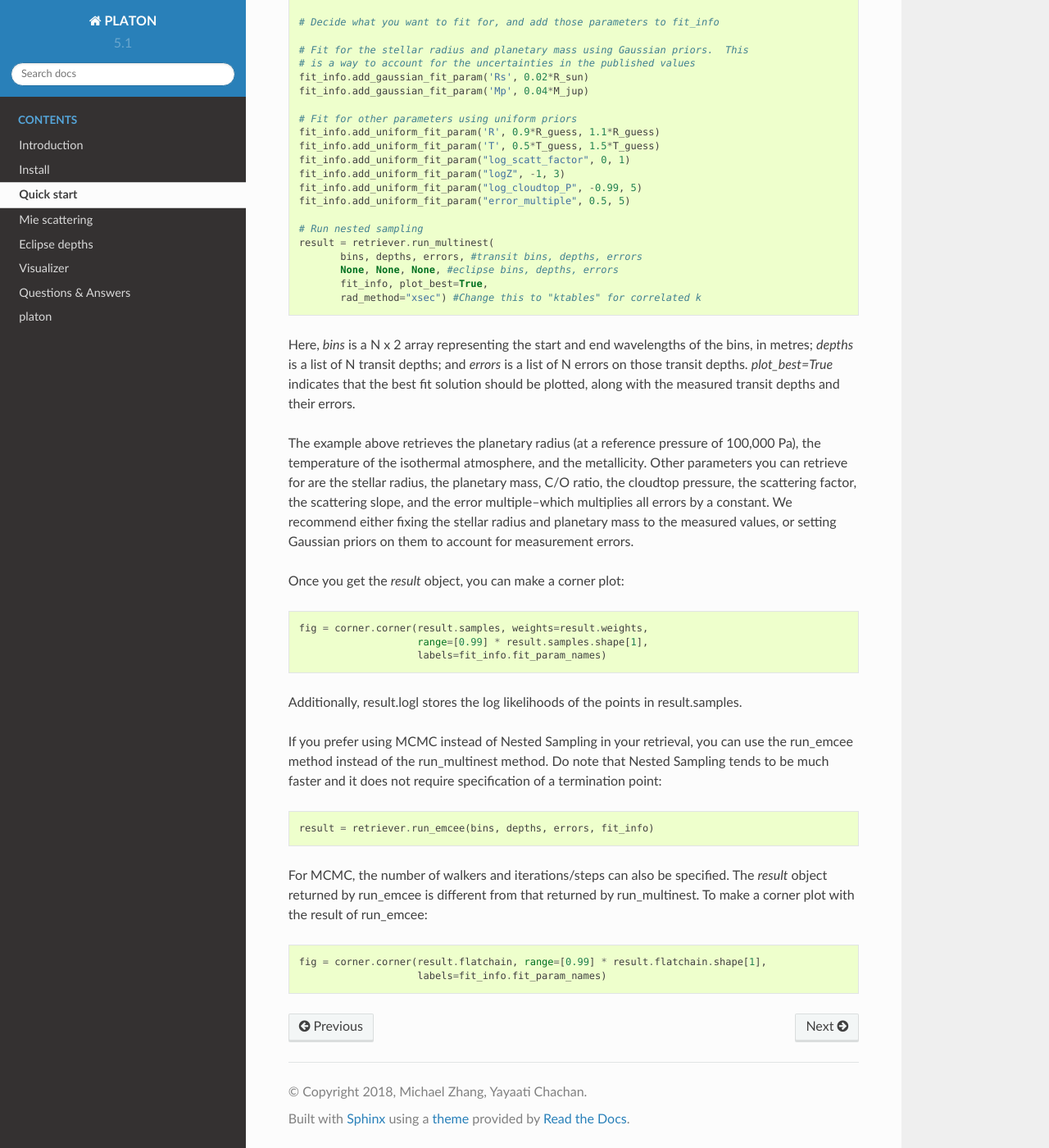
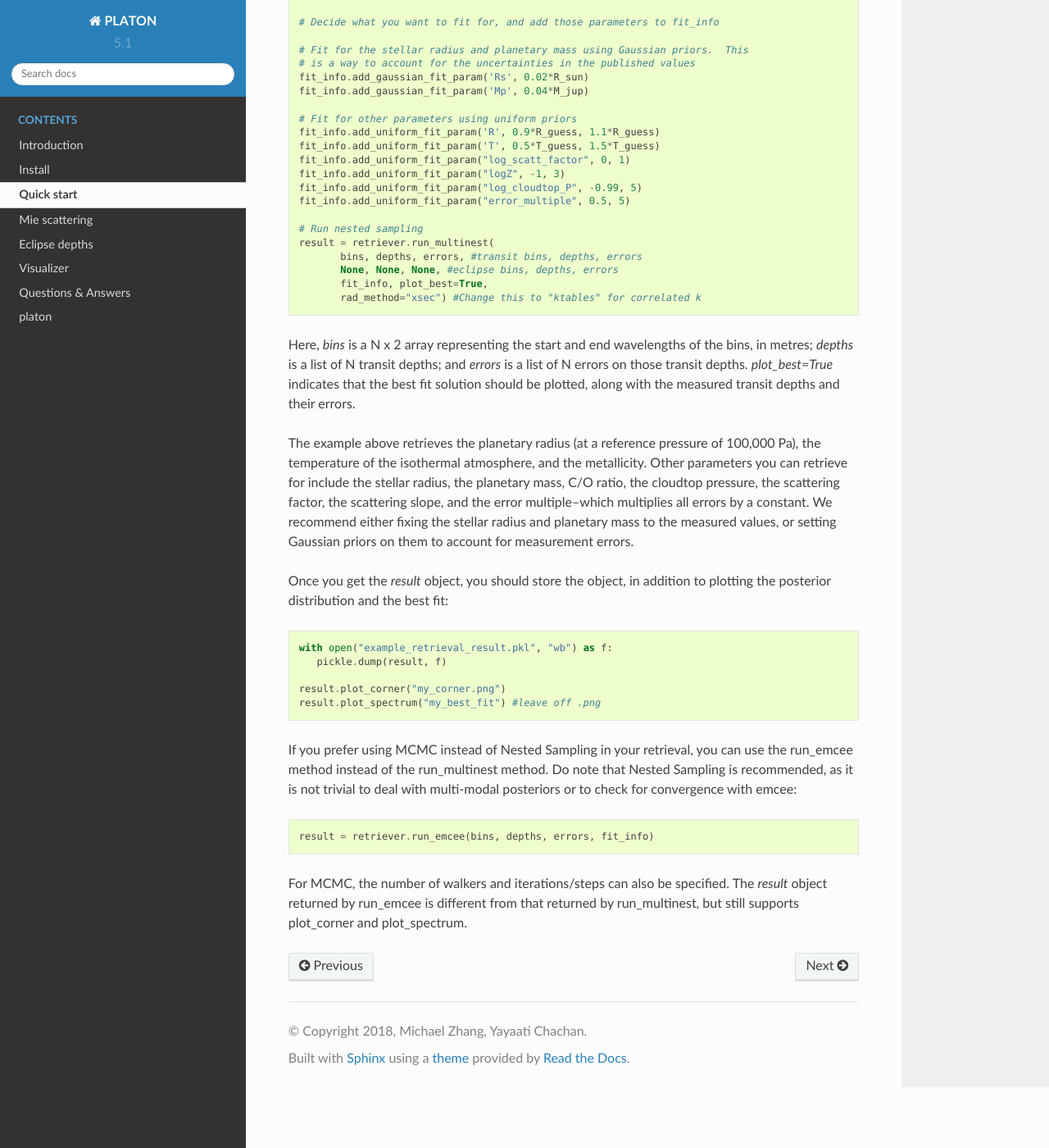
Before and after one commit to ideasrule/platon, a Sphinx documentation site: the page built from docs/quickstart.rst, in a window 1280 px wide and 1400 px high, scrolled down 1187 px. Shown: the whole window at 82% size. Built offline with Sphinx 7.4.7 and the Read the Docs theme 2.0.0, drawn with Linux system fonts in a browser that asks for light colours; some of the changed text lies outside the part shown.

```diff
--- a/docs/quickstart.rst
+++ b/docs/quickstart.rst
@@ -43,7 +43,7 @@ ExoTransmit format::
   calculator.compute_depths(Rs, Mp, Rp, T, logZ=None, CO_ratio=None,
                             custom_abundances=filename)
 
-To retrieve atmospheric parameters, look at retrieve_example.py, then go to
+To retrieve atmospheric parameters, look at retrieve_multinest.py, retrieve_emcee.py, or retrieve_eclipses.py, then go to
 :class:`.CombinedRetriever` for more info.  In short::
 
   from platon.fit_info import FitInfo
@@ -82,32 +82,29 @@ their errors.
 
 The example above retrieves the planetary radius (at a reference pressure
 of 100,000 Pa), the temperature of the isothermal atmosphere, and the
-metallicity.  Other parameters you can retrieve for are the stellar radius,
+metallicity.  Other parameters you can retrieve for include the stellar radius,
 the planetary mass, C/O ratio,
 the cloudtop pressure, the scattering factor, the scattering slope,
 and the error multiple--which multiplies all errors by a constant.  We recommend
 either fixing the stellar radius and planetary mass to the measured values, or
 setting Gaussian priors on them to account for measurement errors.
 
-Once you get the `result` object, you can make a corner plot::
+Once you get the `result` object, you should store the object, in addition
+to plotting the posterior distribution and the best fit::
 
-  fig = corner.corner(result.samples, weights=result.weights,
-                      range=[0.99] * result.samples.shape[1],
-                      labels=fit_info.fit_param_names)
+  with open("example_retrieval_result.pkl", "wb") as f:
+     pickle.dump(result, f)
 
-Additionally, result.logl stores the log likelihoods of the points in
-result.samples.
+  result.plot_corner("my_corner.png")
+  result.plot_spectrum("my_best_fit") #leave off .png
 
 If you prefer using MCMC instead of Nested Sampling in your retrieval, you can
 use the run_emcee method instead of the run_multinest method. Do note that
-Nested Sampling tends to be much faster and it does not require specification
-of a termination point::
+Nested Sampling is recommended, as it is not trivial to deal with multi-modal
+posteriors or to check for convergence with emcee::
 
   result = retriever.run_emcee(bins, depths, errors, fit_info)
 
 For MCMC, the number of walkers and iterations/steps can also be specified. The
 `result` object returned by run_emcee is different from that returned
-by run_multinest. To make a corner plot with the result of run_emcee::
-
-  fig = corner.corner(result.flatchain, range=[0.99] * result.flatchain.shape[1],
-                      labels=fit_info.fit_param_names)
+by run_multinest, but still supports plot_corner and plot_spectrum.
```
Also changed, not shown: README.md (+2 -1 lines), docs/eclipse_depths.rst (+10 -0 lines), docs/install.rst (+5 -8 lines), docs/intro.rst (+12 -9 lines), docs/mie_scattering.rst (+14 -3 lines), docs/questions_and_answers.rst (+56 -62 lines).
